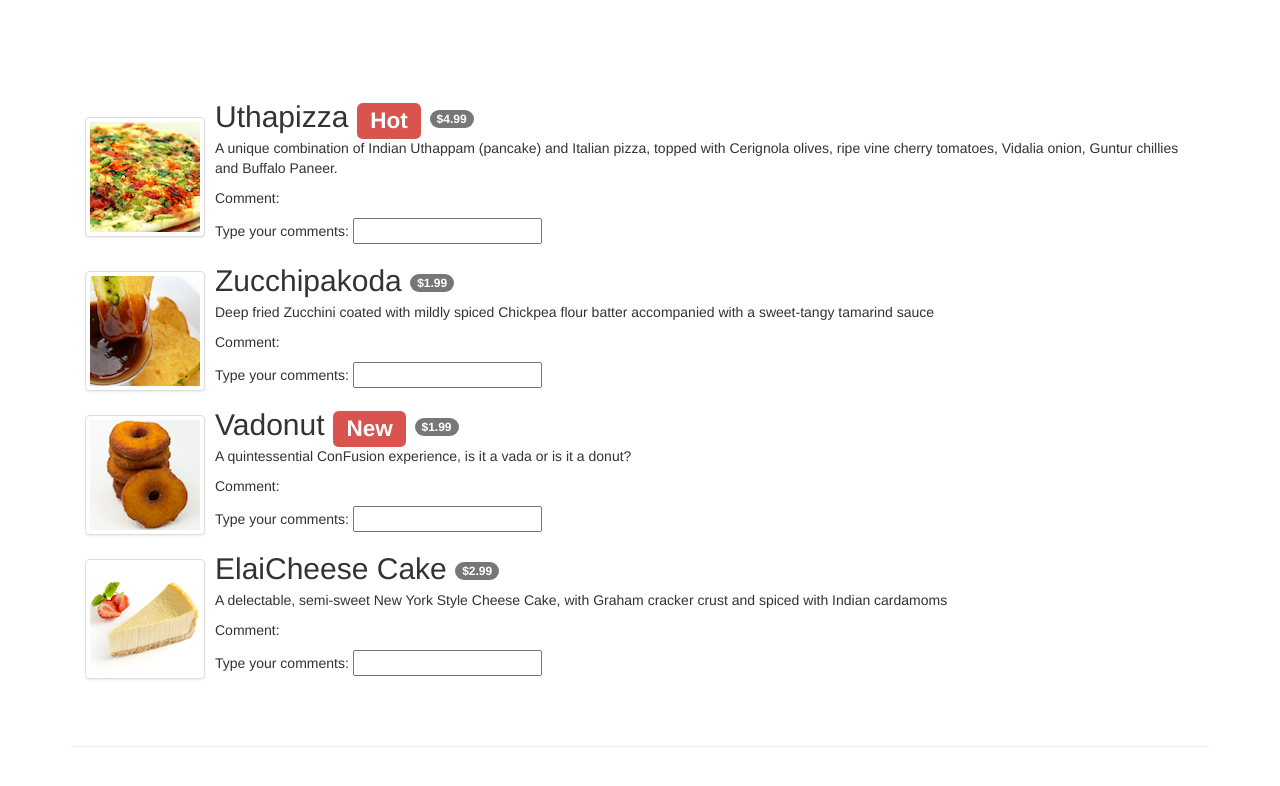
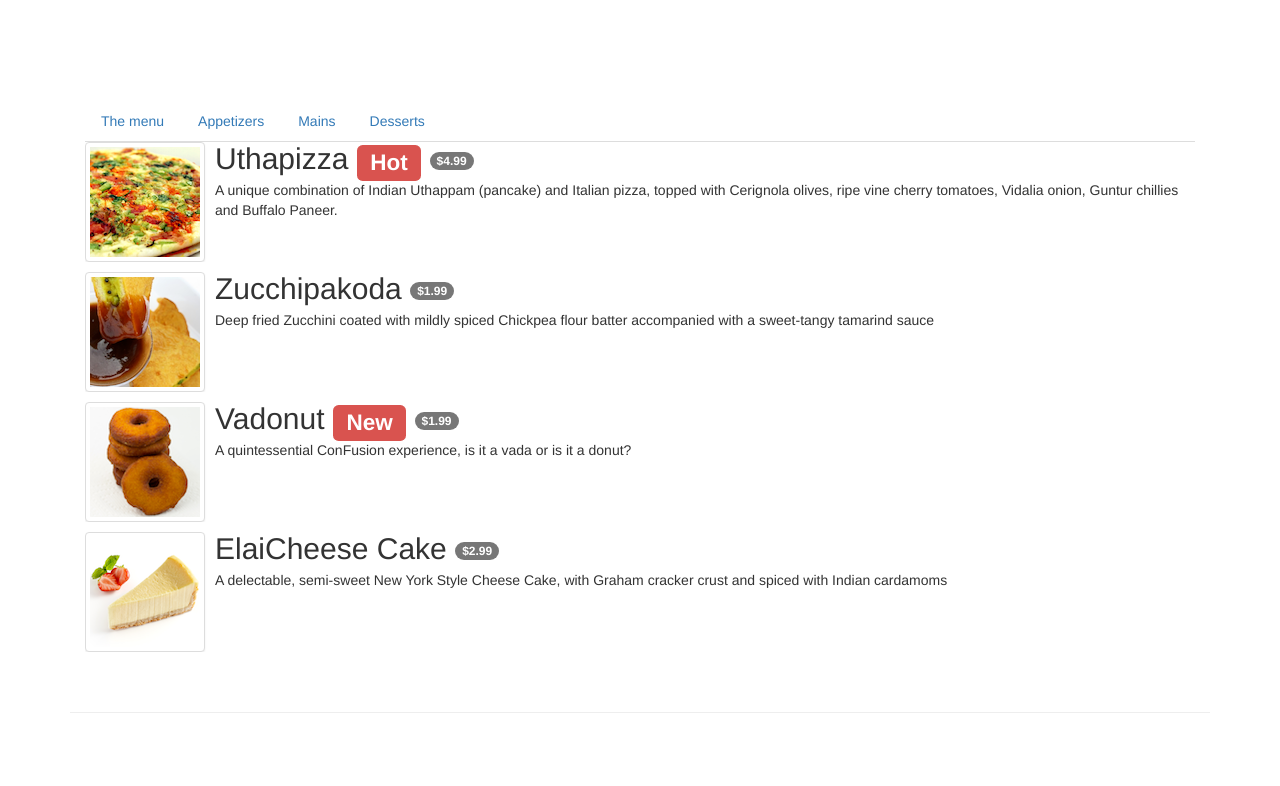
Before and after one commit to jackalsin/AngularJS-Coursera-HKTU, a website: page week1/conFusion/app/menu.html in a window 1280 px wide. Drawn offline with nearby package versions, Linux system fonts and the light colour scheme.

Commit message:
update - for transmit

```diff
--- a/week1/conFusion/app/menu.html
+++ b/week1/conFusion/app/menu.html
@@ -28,6 +28,21 @@
     <div class="container">
         <div class="row row-content" ng-controller="menuController as menuCtrl">
             <div class="col-xs-12">
+                <ul class="nav nav-tabs" role="tablist">
+                    <li role="presentation">
+                        <a aria-controls="all menu" role="tab">The menu</a>
+                    </li>
+                    <li role="presentation">
+                        <a aria-controls="appetizers" role="tab">Appetizers</a>
+                    </li>
+                    <li role="presentation">
+                        <a aria-controls="main" role="tab">Mains</a>
+                    </li>
+                    <li role="presentation">
+                        <a aria-controls="desserts" role="tab">Desserts</a>
+                    </li>
+                </ul>
+
                 <ul class="media-list" ng-repeat="dish in menuCtrl.dishes"> <!--ng-repeat-->
                     <li class="media">
                         <div class="media-left media-middle">
@@ -43,10 +58,6 @@
                                 <span class="badge">{{dish.price | currency}}</span>
                             </h2>
                             <p>{{dish.description}}</p>
-                            <p>Comment: {{dish.comment}}</p>
-                            <p>Type your comments:
-                                <input type="text" ng-model="dish.comment">
-                            </p>
                         </div>
                     </li>
                 </ul>
```
Also changed, not shown: 1 other file.
